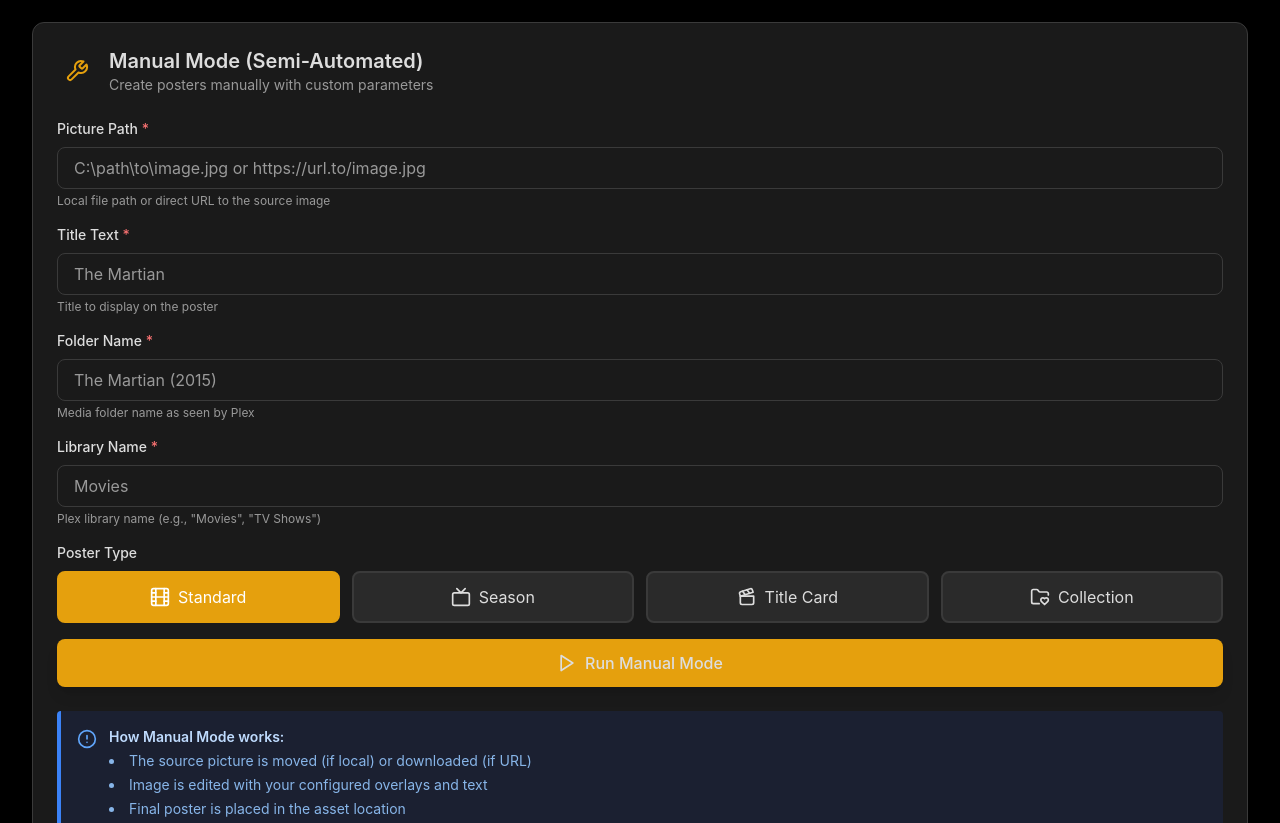
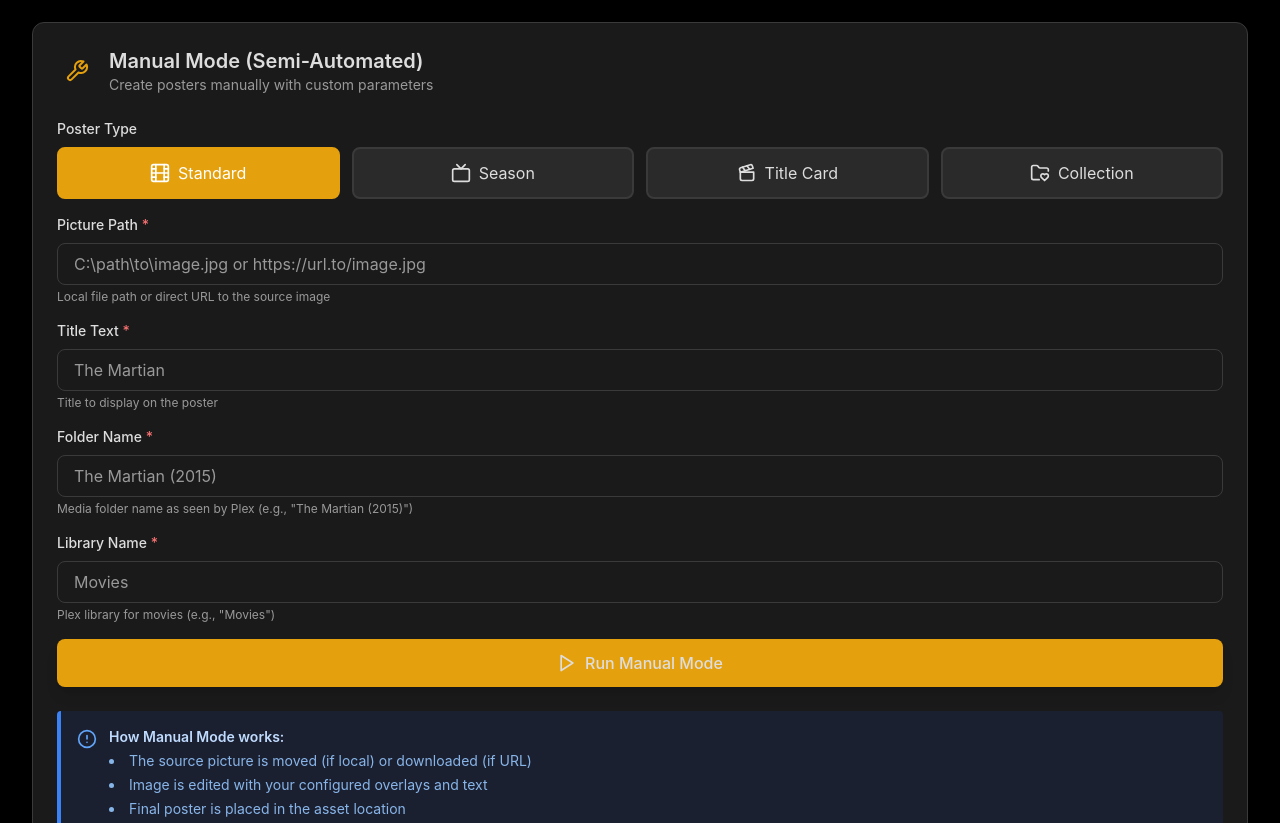
Before and after one commit to fscorrupt/Posterizarr, a React (Vite) app in the folder webui/frontend/: page /run-modes in a window 1280 px wide. Shown: the part 450-1273 px from the top of the page. Built offline with nearby package versions, Linux system fonts and the light colour scheme; no server answers.

Commit message:
runmodes layout changes

```diff
--- a/webui/frontend/src/components/RunModes.jsx
+++ b/webui/frontend/src/components/RunModes.jsx
@@ -142,7 +142,10 @@
       return;
     }
 
-    if (!manualForm.libraryName.trim()) {
+    if (
+      manualForm.posterType !== "collection" &&
+      !manualForm.libraryName.trim()
+    ) {
       toast.error("Library Name is required!", {
         duration: 3000,
         position: "top-right",
@@ -605,6 +608,51 @@
     );
   };
 
+  // Dynamic hints based on poster type
+  const getHints = (type) => {
+    switch (type) {
+      case "season":
+      case "titlecard": // Title Card uses the same hints as Season
+        return {
+          folderName: {
+            label: "Folder Name",
+            placeholder: "Breaking Bad (2008)",
+            description:
+              'Show folder name as seen by Plex (e.g., "Breaking Bad (2008)")',
+          },
+          libraryName: {
+            placeholder: "TV Shows",
+            description: 'Plex library for shows (e.g., "TV Shows")',
+          },
+        };
+      case "collection":
+        return {
+          folderName: {
+            label: "Collection Name",
+            placeholder: "James Bond Collection",
+            description: "The name of the collection in Plex",
+          },
+          // No libraryName needed for collections
+          libraryName: {},
+        };
+      default: // for "standard"
+        return {
+          folderName: {
+            label: "Folder Name",
+            placeholder: "The Martian (2015)",
+            description:
+              'Media folder name as seen by Plex (e.g., "The Martian (2015)")',
+          },
+          libraryName: {
+            placeholder: "Movies",
+            description: 'Plex library for movies (e.g., "Movies")',
+          },
+        };
+    }
+  };
+
+  const hints = getHints(manualForm.posterType);
+
   return (
     <div className="space-y-6">
       <Toaster />
@@ -743,6 +791,7 @@
 
       {/* Manual Mode */}
       <div className="bg-theme-card rounded-xl p-6 border border-theme">
+        {/* --- Header --- */}
         <div className="flex items-center mb-4">
           <div className="p-2 rounded-lg bg-theme-primary/20 mr-3">
             <Wrench className="w-6 h-6 text-theme-primary" />
@@ -757,90 +806,9 @@
           </div>
         </div>
 
+        {/* --- Form Fields --- */}
         <div className="space-y-4 mt-6">
-          {/* Picture Path */}
-          <div>
-            <label className="block text-sm font-medium text-theme-text mb-2">
-              Picture Path <span className="text-red-400">*</span>
-            </label>
-            <input
-              type="text"
-              value={manualForm.picturePath}
-              onChange={(e) =>
-                setManualForm({ ...manualForm, picturePath: e.target.value })
-              }
-              placeholder="C:\path\to\image.jpg or https://url.to/image.jpg"
-              disabled={loading || status.running}
-              className="w-full px-4 py-2 bg-theme-bg border border-theme rounded-lg text-theme-text placeholder-gray-500 focus:outline-none focus:ring-2 focus:ring-theme-primary focus:border-theme-primary disabled:opacity-50 disabled:cursor-not-allowed"
-            />
-            <p className="text-xs text-theme-muted mt-1">
-              Local file path or direct URL to the source image
-            </p>
-          </div>
-
-          {/* Title Text - Hidden for title cards */}
-          {manualForm.posterType !== "titlecard" && (
-            <div>
-              <label className="block text-sm font-medium text-theme-text mb-2">
-                Title Text <span className="text-red-400">*</span>
-              </label>
-              <input
-                type="text"
-                value={manualForm.titletext}
-                onChange={(e) =>
-                  setManualForm({ ...manualForm, titletext: e.target.value })
-                }
-                placeholder="The Martian"
-                disabled={loading || status.running}
-                className="w-full px-4 py-2 bg-theme-bg border border-theme rounded-lg text-theme-text placeholder-gray-500 focus:outline-none focus:ring-2 focus:ring-theme-primary focus:border-theme-primary disabled:opacity-50 disabled:cursor-not-allowed"
-              />
-              <p className="text-xs text-theme-muted mt-1">
-                Title to display on the poster
-              </p>
-            </div>
-          )}
-
-          {/* Folder Name */}
-          <div>
-            <label className="block text-sm font-medium text-theme-text mb-2">
-              Folder Name <span className="text-red-400">*</span>
-            </label>
-            <input
-              type="text"
-              value={manualForm.folderName}
-              onChange={(e) =>
-                setManualForm({ ...manualForm, folderName: e.target.value })
-              }
-              placeholder="The Martian (2015)"
-              disabled={loading || status.running}
-              className="w-full px-4 py-2 bg-theme-bg border border-theme rounded-lg text-theme-text placeholder-gray-500 focus:outline-none focus:ring-2 focus:ring-theme-primary focus:border-theme-primary disabled:opacity-50 disabled:cursor-not-allowed"
-            />
-            <p className="text-xs text-theme-muted mt-1">
-              Media folder name as seen by Plex
-            </p>
-          </div>
-
-          {/* Library Name */}
-          <div>
-            <label className="block text-sm font-medium text-theme-text mb-2">
-              Library Name <span className="text-red-400">*</span>
-            </label>
-            <input
-              type="text"
-              value={manualForm.libraryName}
-              onChange={(e) =>
-                setManualForm({ ...manualForm, libraryName: e.target.value })
-              }
-              placeholder="Movies"
-              disabled={loading || status.running}
-              className="w-full px-4 py-2 bg-theme-bg border border-theme rounded-lg text-theme-text placeholder-gray-500 focus:outline-none focus:ring-2 focus:ring-theme-primary focus:border-theme-primary disabled:opacity-50 disabled:cursor-not-allowed"
-            />
-            <p className="text-xs text-theme-muted mt-1">
-              Plex library name (e.g., "Movies", "TV Shows")
-            </p>
-          </div>
-
-          {/* Poster Type */}
+          {/*CORRECT PLACEMENT: Buttons are the first item in the form*/}
           <div>
             <label className="block text-sm font-medium text-theme-text mb-2">
               Poster Type
@@ -905,6 +873,91 @@
             </div>
           </div>
 
+          {/* Picture Path */}
+          <div>
+            <label className="block text-sm font-medium text-theme-text mb-2">
+              Picture Path <span className="text-red-400">*</span>
+            </label>
+            <input
+              type="text"
+              value={manualForm.picturePath}
+              onChange={(e) =>
+                setManualForm({ ...manualForm, picturePath: e.target.value })
+              }
+              placeholder="C:\path\to\image.jpg or https://url.to/image.jpg"
+              disabled={loading || status.running}
+              className="w-full px-4 py-2 bg-theme-bg border border-theme rounded-lg text-theme-text placeholder-gray-500 focus:outline-none focus:ring-2 focus:ring-theme-primary focus:border-theme-primary disabled:opacity-50 disabled:cursor-not-allowed"
+            />
+            <p className="text-xs text-theme-muted mt-1">
+              Local file path or direct URL to the source image
+            </p>
+          </div>
+
+          {/* Title Text - Hidden for title cards */}
+          {manualForm.posterType !== "titlecard" && (
+            <div>
+              <label className="block text-sm font-medium text-theme-text mb-2">
+                Title Text <span className="text-red-400">*</span>
+              </label>
+              <input
+                type="text"
+                value={manualForm.titletext}
+                onChange={(e) =>
+                  setManualForm({ ...manualForm, titletext: e.target.value })
+                }
+                placeholder="The Martian"
+                disabled={loading || status.running}
+                className="w-full px-4 py-2 bg-theme-bg border border-theme rounded-lg text-theme-text placeholder-gray-500 focus:outline-none focus:ring-2 focus:ring-theme-primary focus:border-theme-primary disabled:opacity-50 disabled:cursor-not-allowed"
+              />
+              <p className="text-xs text-theme-muted mt-1">
+                Title to display on the poster
+              </p>
+            </div>
+          )}
+
+          {/* DYNAMIC Folder/Collection Name Field */}
+          <div>
+            <label className="block text-sm font-medium text-theme-text mb-2">
+              {hints.folderName.label} <span className="text-red-400">*</span>
+            </label>
+            <input
+              type="text"
+              value={manualForm.folderName}
+              onChange={(e) =>
+                setManualForm({ ...manualForm, folderName: e.target.value })
+              }
+              placeholder={hints.folderName.placeholder}
+              disabled={loading || status.running}
+              className="w-full px-4 py-2 bg-theme-bg border border-theme rounded-lg text-theme-text placeholder-gray-500 focus:outline-none focus:ring-2 focus:ring-theme-primary focus:border-theme-primary disabled:opacity-50 disabled:cursor-not-allowed"
+            />
+            <p className="text-xs text-theme-muted mt-1">
+              {hints.folderName.description}
+            </p>
+          </div>
+
+          {/* DYNAMIC & CONDITIONAL Library Name Field */}
+          {manualForm.posterType !== "collection" && (
+            <div>
+              <label className="block text-sm font-medium text-theme-text mb-2">
+                Library Name <span className="text-red-400">*</span>
+              </label>
+              <input
+                type="text"
+                value={manualForm.libraryName}
+                onChange={(e) =>
+                  setManualForm({ ...manualForm, libraryName: e.target.value })
+                }
+                placeholder={hints.libraryName.placeholder}
+                disabled={loading || status.running}
+                className="w-full px-4 py-2 bg-theme-bg border border-theme rounded-lg text-theme-text placeholder-gray-500 focus:outline-none focus:ring-2 focus:ring-theme-primary focus:border-theme-primary disabled:opacity-50 disabled:cursor-not-allowed"
+              />
+              <p className="text-xs text-theme-muted mt-1">
+                {hints.libraryName.description}
+              </p>
+            </div>
+          )}
+
+          {/* CONDITIONAL FIELDS MOVED HERE FOR BETTER UX */}
           {/* Season Poster Name (only shown for season type) */}
           {manualForm.posterType === "season" && (
             <div>
@@ -933,7 +986,6 @@
           {/* Episode Title Card Fields (only shown for titlecard type) */}
           {manualForm.posterType === "titlecard" && (
             <>
-              {/* Episode Title Name */}
               <div>
                 <label className="block text-sm font-medium text-theme-text mb-2">
                   Episode Title <span className="text-red-400">*</span>
@@ -955,8 +1007,6 @@
                   Episode title name (e.g., "Ozymandias", "Pilot")
                 </p>
               </div>
-
-              {/* Season Name */}
               <div>
                 <label className="block text-sm font-medium text-theme-text mb-2">
                   Season Name <span className="text-red-400">*</span>
@@ -978,8 +1028,6 @@
                   Season name (e.g., "Season 5", "Staffel 1")
                 </p>
               </div>
-
-              {/* Episode Number */}
               <div>
                 <label className="block text-sm font-medium text-theme-text mb-2">
                   Episode Number <span className="text-red-400">*</span>
@@ -1004,7 +1052,7 @@
             </>
           )}
 
-          {/* Run Button */}
+          {/* --- Run Button & Info Box --- */}
           <button
             onClick={runManualMode}
             disabled={loading || status.running}
```
